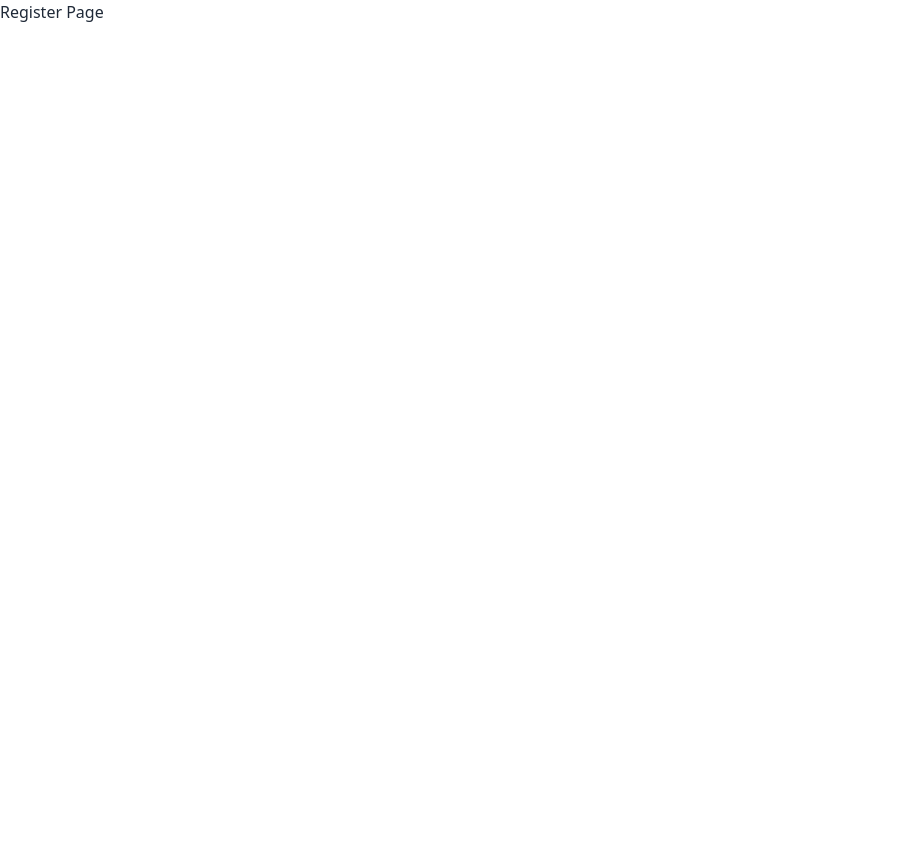
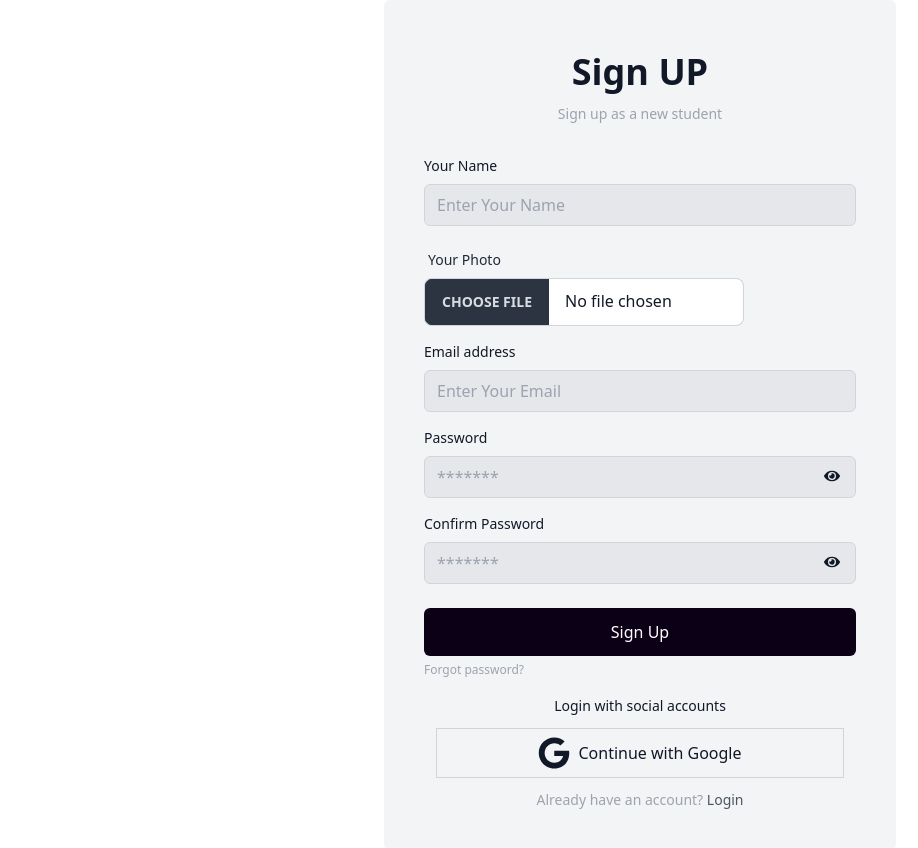
Before and after one commit to abdurrahmanrahat/Assignment-12-client, a React (Vite) app: page /register in a window 1280 px wide. Shown: the whole page, without its empty margins (0-918 px from the left). Before the commit the page ends 800 px from the top, so only its background shows below. Built offline with nearby package versions, Linux system fonts and the light colour scheme.

Commit message:
Register Page worked

```diff
--- a/src/Pages/Login/Login.jsx
+++ b/src/Pages/Login/Login.jsx
@@ -9,6 +9,10 @@ const Login = () => {
     const { register, handleSubmit } = useForm();
     const onSubmit = data => {
         console.log(data)
+
+        const email = data.email;
+        const password = data.password;
+        console.log(email, password);
     };
 
     return (
@@ -85,7 +89,7 @@ const Login = () => {
 
                 <p className='px-6 text-sm text-center text-gray-400'>
                     Do not have an account yet?{' '}
-                    <Link to='/signup' className='hover:underline hover:text-rose-500 text-gray-600'>Sign up</Link>
+                    <Link to='/register' className='hover:underline hover:text-rose-500 text-gray-600'>Sign up</Link>
                 </p>
             </div>
         </div>
--- a/src/Pages/Login/Register.jsx
+++ b/src/Pages/Login/Register.jsx
@@ -1,9 +1,170 @@
+import { useForm } from "react-hook-form";
+import { FaGoogle } from "react-icons/fa";
+import { Link } from 'react-router-dom';
+import usePasswordToggle from "../../Hooks/usePasswordToggle";
+
+const Register = () => {
+    const [passwordInputType, toggleIcon] = usePasswordToggle();
+
+    // const [disabled, setDisabled] = useState(null);
+    // const passwordRef = useRef();
+    // const confirmPassRef = useRef();
+
+    const { register, handleSubmit, formState: { errors } } = useForm();
+    const onSubmit = data => {
+        console.log(data)
+
+        const name = data.name;
+        const email = data.email;
+        const password = data.password;
+        const photo = data.photo;
+        console.log(name, email, password, photo);
+
+    };
+
+    // Handle Pass Match
+    // const handlePasswordMatch = () => {
+    //     // console.log(passwordRef);
+    //     const password = passwordRef.current.value;
+    //     const confirmPass = confirmPassRef.current.value;
+    //     console.log(password);
+    //     if(password === confirmPass){
+    //         setDisabled(false);
+    //     }
+
+    // }
 
 
-const Register = () => {
     return (
-        <div>
-            <h2>Register Page</h2>
+        <div className='flex justify-center items-center min-h-screen'>
+            <div className='flex flex-col w-2/5 p-6 rounded-md sm:p-10 bg-gray-100 text-gray-900'>
+                <div className='mb-8 text-center'>
+                    <h1 className='my-3 text-4xl font-bold'>Sign UP</h1>
+                    <p className='text-sm text-gray-400'>
+                        Sign up as a new student
+                    </p>
+                </div>
+
+                <form
+                    onSubmit={handleSubmit(onSubmit)}
+                    noValidate=''
+                    action=''
+                    className='space-y-6 ng-untouched ng-pristine ng-valid'
+                >
+                    <div className='space-y-4'>
+                        {/* Name Field */}
+                        <div>
+                            <label htmlFor='name' className='block mb-2 text-sm'>
+                                Your Name
+                            </label>
+                            <input
+                                type='text'
+                                name='name'
+                                id='name'
+                                placeholder='Enter Your Name'
+                                {...register("name", { required: true, maxLength: 80 })}
+                                className='w-full px-3 py-2 border rounded-md border-gray-300 focus:outline-[#0B0016] bg-gray-200 text-gray-900'
+                                data-temp-mail-org='0'
+                            />
+                            {errors.name?.type === 'required' && <p className="text-red-600 text-xl">Provide your name</p>}
+                        </div>
+
+                        {/* Photo Field */}
+                        <div className="form-control w-full max-w-xs">
+                            <label className="label">
+                                <span className="label-text">Your Photo</span>
+                            </label>
+                            <input type="file" {...register("photo", { required: true })} className="file-input file-input-bordered w-full max-w-xs" />
+                            {errors.photo?.type === 'required' && <p className="text-red-600 text-xl">Provide your Photo</p>}
+                        </div>
+
+                        {/* Email Field */}
+                        <div>
+                            <label htmlFor='email' className='block mb-2 text-sm'>
+                                Email address
+                            </label>
+                            <input
+                                type='email'
+                                name='email'
+                                id='email'
+                                placeholder='Enter Your Email'
+                                {...register("email", { required: true, maxLength: 80 })}
+                                className='w-full px-3 py-2 border rounded-md border-gray-300 focus:outline-[#0B0016] bg-gray-200 text-gray-900'
+                                data-temp-mail-org='0'
+                            />
+                            {errors.email?.type === 'required' && <p className="text-red-600 text-xl">Provide your Email</p>}
+                        </div>
+
+                        {/* Password Field */}
+                        <div className="relative">
+                            <div className='flex justify-between'>
+                                <label htmlFor='password' className='text-sm mb-2'>
+                                    Password
+                                </label>
+                            </div>
+                            <input
+                                type={passwordInputType}
+                                name='password'
+                                id='password'
+                                // ref={passwordRef}
+                                placeholder='*******'
+                                {...register("password", { required: true, maxLength: 80 })}
+                                className='w-full px-3 py-2 border rounded-md border-gray-300 focus:outline-[#0B0016] bg-gray-200 text-gray-900'
+                            />
+                            {errors.password?.type === 'required' && <p className="text-red-600 text-xl">Provide your Password</p>}
+                            <span className="absolute top-10 right-4 z-10 cursor-pointer">{toggleIcon}</span>
+                        </div>
+
+                        {/* Confirm Password Field */}
+                        <div className="relative">
+                            <div className='flex justify-between'>
+                                <label htmlFor='password' className='text-sm mb-2'>
+                                    Confirm Password
+                                </label>
+                            </div>
+                            <input
+                                // onBlur={handlePasswordMatch}
+                                type={passwordInputType}
+                                name='confirmPass'
+                                id='confirmPass'
+                                // ref={confirmPassRef}
+                                placeholder='*******'
+                                {...register("confirmPass", { required: true, maxLength: 80 })}
+                                className='w-full px-3 py-2 border rounded-md border-gray-300 focus:outline-[#0B0016] bg-gray-200 text-gray-900'
+                            />
+                            {errors.confirmPass?.type === 'required' && <p className="text-red-600 text-xl">Match your password</p>}
+                            <span className="absolute top-10 right-4 z-10 cursor-pointer">{toggleIcon}</span>
+                        </div>
+                    </div>
+
+                    <div>
+                        <input className='bg-[#0B0016] w-full rounded-md py-3 text-white' type="submit" value="Sign Up" />
+                    </div>
+                </form>
+                <div className='space-y-1'>
+                    <button className='text-xs hover:underline hover:text-rose-500 text-gray-400'>
+                        Forgot password?
+                    </button>
+                </div>
+                <div className='flex items-center pt-4 space-x-1'>
+                    <div className='flex-1 h-px sm:w-16 dark:bg-gray-700'></div>
+                    <p className='px-3 text-sm dark:text-gray-400'>
+                        Login with social accounts
+                    </p>
+                    <div className='flex-1 h-px sm:w-16 dark:bg-gray-700'></div>
+                </div>
+
+                {/* Google Signin Button */}
+                <div className='flex justify-center items-center space-x-2 border m-3 p-2 border-gray-300 border-rounded cursor-pointer'>
+                    <FaGoogle size={32} />
+                    <p>Continue with Google</p>
+                </div>
+
+                <p className='px-6 text-sm text-center text-gray-400'>
+                    Already have an account?{' '}
+                    <Link to='/login' className='hover:underline hover:text-rose-500 text-gray-600'>Login</Link>
+                </p>
+            </div>
         </div>
     );
 };
```
